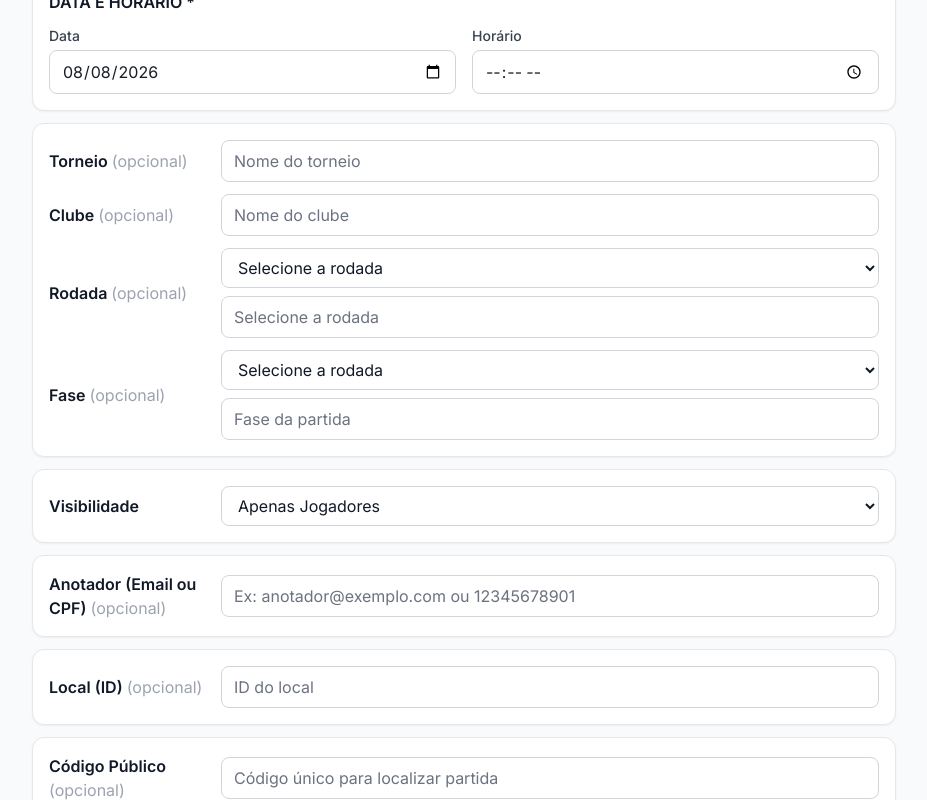
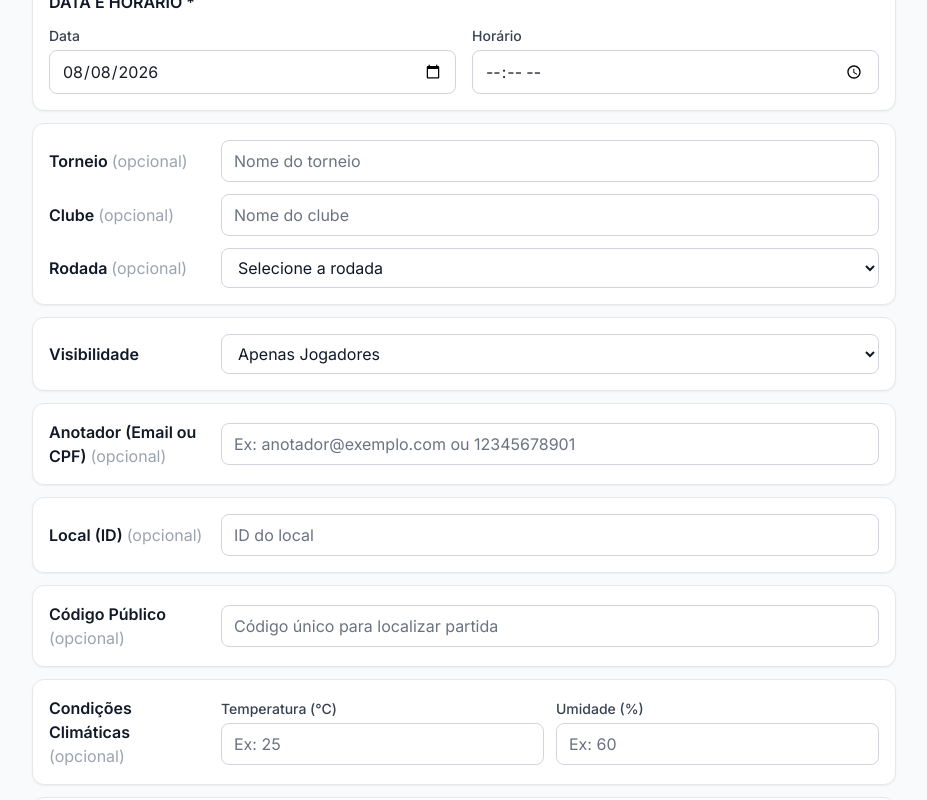
Before and after one commit to ronaldofilardo/RKT, a Next.js app: page /match/new in a window 1280 px wide. Shown: the part 680-1480 px from the top of the page, without its empty margins (176-1103 px from the left). Built offline with nearby package versions, Linux system fonts and the light colour scheme.

Commit message:
feat(match/new): remove campo Fase e modo Outras; testes robustos

```diff
--- a/src/app/match/new/components/RoundSelector.tsx
+++ b/src/app/match/new/components/RoundSelector.tsx
@@ -1,6 +1,4 @@
 'use client';
-
-import { useState, useEffect } from 'react';
 
 interface RoundSelectorProps {
   value: string;
@@ -14,69 +12,23 @@ const ROUND_OPTIONS = [
   { value: 'quartas', label: 'Quartas' },
   { value: 'semifinal', label: 'Semifinal' },
   { value: 'final', label: 'Final' },
-  { value: 'outras', label: 'Outras' },
 ];
 
 export function RoundSelector({ value, onChange, placeholder }: RoundSelectorProps) {
-  const [isOtherMode, setIsOtherMode] = useState(false);
-  const [otherInput, setOtherInput] = useState('');
-
-  useEffect(() => {
-    const isCurrentlyOther = !ROUND_OPTIONS.some(opt => opt.value === value);
-    if (isCurrentlyOther) {
-      setIsOtherMode(true);
-      setOtherInput(value);
-    } else if (value === 'outras') {
-      setIsOtherMode(true);
-      setOtherInput('');
-    } else {
-      setIsOtherMode(false);
-    }
-  }, [value]);
-
-  const handleSelectChange = (e: React.ChangeEvent<HTMLSelectElement>) => {
-    const selectedValue = e.target.value;
-    if (selectedValue === 'outras') {
-      setIsOtherMode(true);
-      setOtherInput('');
-      onChange('');
-    } else {
-      setIsOtherMode(false);
-      setOtherInput('');
-      onChange(selectedValue);
-    }
-  };
-
-  const handleOtherChange = (e: React.ChangeEvent<HTMLInputElement>) => {
-    const newValue = e.target.value;
-    setOtherInput(newValue);
-    onChange(newValue);
-  };
-
   return (
     <div className="flex flex-col gap-2">
       <select
-        value={value === '' ? '' : (isOtherMode ? 'outras' : value)}
-        onChange={handleSelectChange}
+        value={value}
+        onChange={(e) => onChange(e.target.value)}
         className="w-full px-3 py-2 border border-gray-300 rounded-lg focus:outline-none focus:ring-2 focus:ring-sky-500 bg-white text-gray-900"
       >
-        <option value="" className="text-gray-900">Selecione a rodada</option>
+        <option value="" className="text-gray-900">{placeholder || 'Selecione a rodada'}</option>
         {ROUND_OPTIONS.map((option) => (
           <option key={option.value} value={option.value} className="text-gray-900">
             {option.label}
           </option>
         ))}
       </select>
-
-      {isOtherMode && (
-        <input
-          type="text"
-          value={otherInput}
-          onChange={handleOtherChange}
-          placeholder={placeholder || 'Digite o nome da rodada'}
-          className="w-full px-3 py-2 border border-gray-300 rounded-lg focus:outline-none focus:ring-2 focus:ring-sky-500 bg-white text-gray-900 placeholder-gray-500"
-        />
-      )}
     </div>
   );
 }
--- a/src/app/match/new/page.tsx
+++ b/src/app/match/new/page.tsx
@@ -427,28 +427,12 @@ export default function NewMatchPage() {
                   value={category}
                   onChange={(val) => {
                     setCategory(val as 'INFANTIL' | 'JUVENIL' | 'ADULTO' | 'VETERANO' | '');
-                    if (val) setRoundName(val);
+                    setRoundName(val);
                   }}
                   placeholder="Selecione a rodada"
                 />
               </div>
             </div>
-
-            {/* Fase - oculta quando rodada já foi selecionada */}
-            {!category && (
-              <div className="flex flex-col sm:flex-row sm:items-center gap-3 mt-3">
-                <h2 className="text-base font-semibold text-gray-900 w-40 shrink-0">
-                  Fase <span className="text-gray-400 font-normal">(opcional)</span>
-                </h2>
-                <div className="flex-1">
-                  <RoundSelector
-                    value={roundName}
-                    onChange={setRoundName}
-                    placeholder="Fase da partida"
-                  />
-                </div>
-              </div>
-            )}
           </section>
 
           <MatchDetailsSection
```
Also changed, not shown: 2 other files (tests, documents, lock files or other folders).
